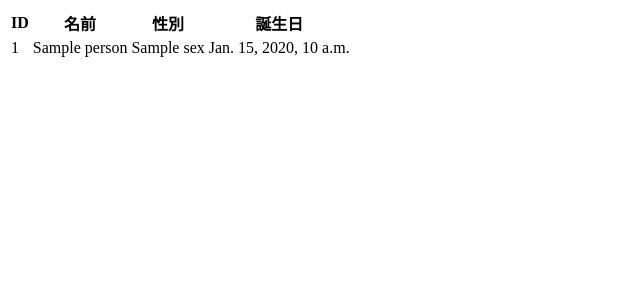
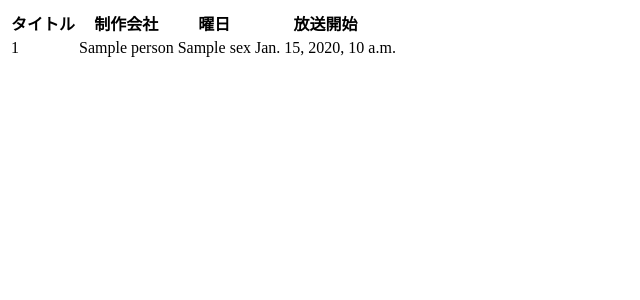
Before and after one commit to the-spiritchaser/django_firstapp, a Django app: template manager/templates/index.html in a window 1280 px wide. Shown: the top 300 px of the page, without its empty margins (0-640 px from the left). Run offline with Django 3.2, Linux system fonts and the light colour scheme; the template is opened without the code that fills it: most values are stand-ins (such as "Sample title", 1, 10 or a date in 2020); parts of the project's set-up code (start-up, migrations or seed data) failed here and were passed over.

Commit message:
Update index.html

```diff
--- a/manager/templates/index.html
+++ b/manager/templates/index.html
@@ -7,16 +7,16 @@
   <meta name="description" content="">
   <meta name="author" content="">
 
-  <title>Worker List</title>
+  <title>Anime List</title>
 </head>
 <body>
   <table>
     <thead>
       <tr>
-        <th>ID</th>
-        <th>名前</th>
-        <th>性別</th>
-        <th>誕生日</th>
+        <th>タイトル</th>
+        <th>制作会社</th>
+        <th>曜日</th>
+        <th>放送開始</th>
       </tr>
     </thead>
     <tbody>
```
